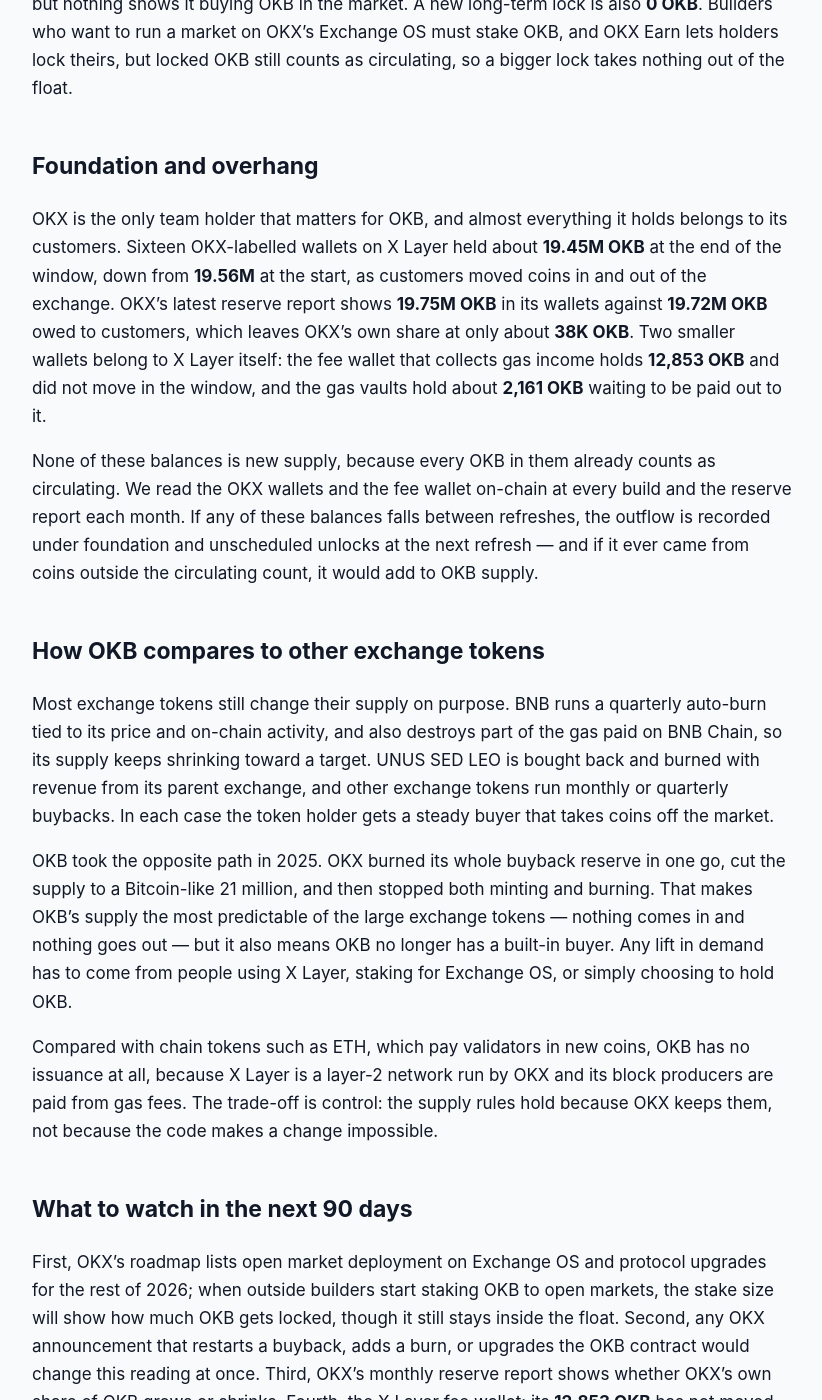
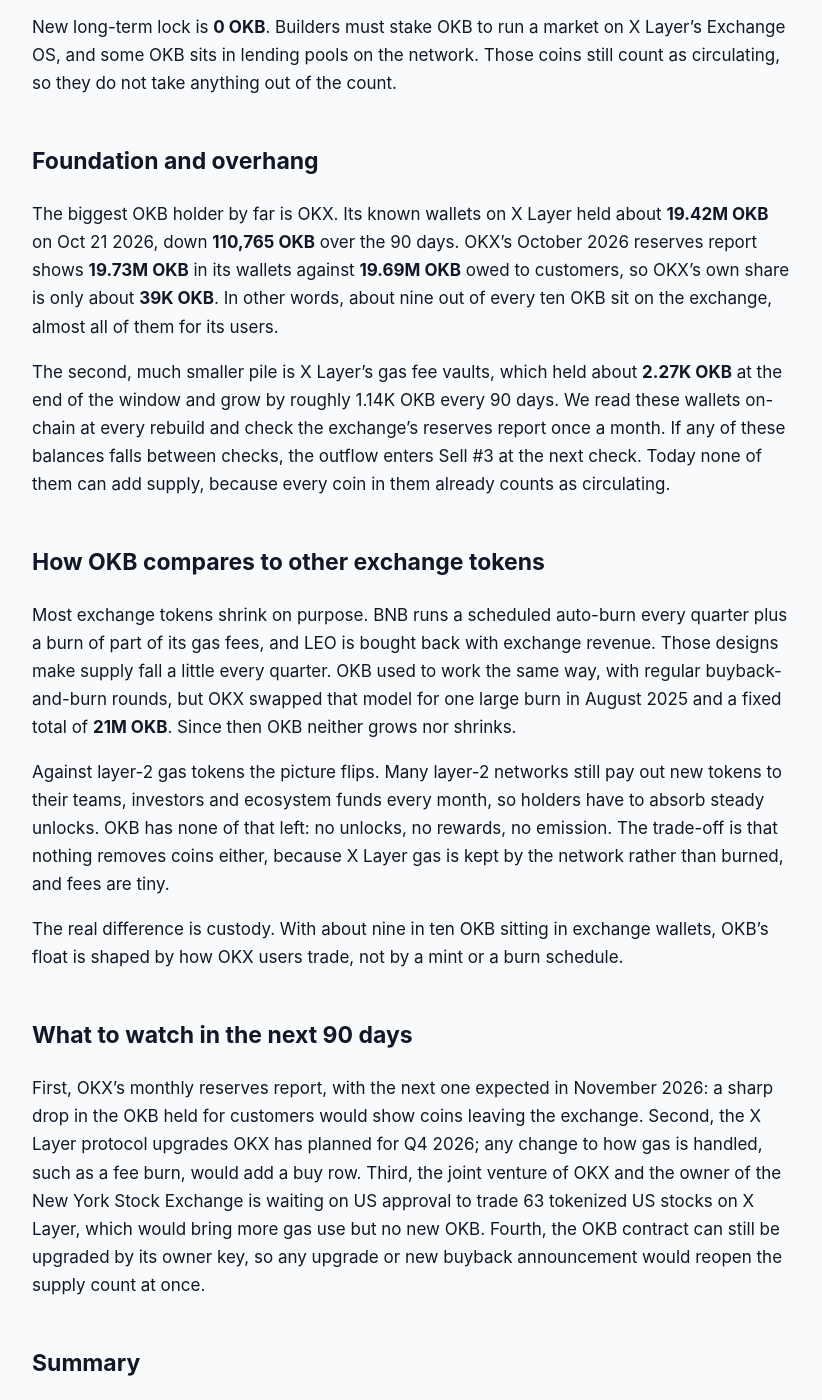
Before and after one commit to jeevansongmy-spec/mrnasdog-articles, a Jekyll site: the page built from crypto/okb-pressure-framework.md, in a window 1280 px wide and 1400 px high, scrolled down 1695 px. Shown: the whole window, without its empty margins (228-1050 px from the left). Built offline with Jekyll 4.4.1, drawn with Linux system fonts in a browser that asks for light colours; some of the changed text lies outside the part shown.

Commit message:
publish: crypto/okb-pressure-framework

```diff
--- a/crypto/okb-pressure-framework.md
+++ b/crypto/okb-pressure-framework.md
@@ -1,6 +1,6 @@
 ---
 title:         "OKB Inflation Analysis · October 2026 · Mixed flows · supply roughly steady"
-description:   "OKB supply is flat: no new OKB minted and no burn, so 0.00% net over 90 days and the same next. 21M coins, all unlocked, since OKX's 2025 reset."
+description:   "OKB supply held flat: no mint, no vesting, no buyback and no fee burn, so 0.00% net over 90 days and the same next. 21M OKB since the Aug 2025 burn."
 canonical_url: "https://mrnasdog.com/research/okb/inflation"
 tags:          ["crypto", "okb", "okx", "layer2"]
 published:     true
@@ -12,48 +12,54 @@ published:     true
 <!-- main-page -->
 ➜ Start with the OKB coin page for the short answer (should you buy OKB?) and its price drivers: [mrnasdog.com/research/okb](https://mrnasdog.com/research/okb)
 
-The MrNasDog Pressure Framework reads OKB, the gas token of OKX's X Layer network, as **flat at 0.00%** over the last 90 days and the next 90: **0 OKB** of new supply against **0 OKB** removed, with **21M OKB** in circulation and all of it unlocked. OKX fixed the OKB supply at 21 million in August 2025, after a one-time burn of **65.26M OKB**, and removed the mint function from the token contract. Since then nothing adds OKB and nothing takes it away: there is no block reward, no vesting, no buyback and no fee burn. The inflation monitor agrees at **+0.01%**.
+OKB supply did not move in the last 90 days. Between Jul 23 and Oct 21 2026 the ledger shows **0 OKB** of new supply and **0 OKB** removed, for a net change of **0.00%**, and the next 90 days project the same **0.00%**. OKB is the gas coin of OKX's X Layer network, has no block reward and no vesting left, and has stayed at a total of **21M OKB** since OKX burned **65.26M OKB** on Aug 15 2025. Other supply trackers read **+0.01%**, the same picture.
 
 ## The verdict, in one paragraph
 
-OKB supply moved **0.00%** net over the 90 days from Jul 13 2026 to Oct 11 2026, and we project **0.00%** for the next 90 days to Jan 9 2027. The inflation monitor, which reads circulating supply day by day, shows **+0.0055%** over its own 90-day window, a gap of **0.006 percentage points** — far inside the 0.5-point line, so no warning chip is shown. OKB is a **fixed-supply exchange chain token**: every OKB that will exist already exists, and no programme is shrinking the count either.
+OKB's net supply change over the last 90 days is **0.00%** of the **21M OKB** in circulation, and the forecast for the next 90 days is also **0.00%**. Other supply trackers show **+0.01%** for the same 90 days, a gap of **0.01 points**, which is too small to need a warning flag on the page. Nothing was minted, nothing vested and nothing was burned in any amount that shows at two decimal places. OKB is a **flat-supply exchange gas token**: the number of coins stands still, and only the owners of those coins change.
 
 ## Sell pressure: where new OKB comes from
 
-Protocol inflation is **0 OKB**. X Layer pays no block reward, and the OKB token contract has had no mint function since OKX upgraded it on Aug 18 2025. We read the Ethereum version of OKB at both ends of the window and it held at exactly **429,065 OKB**, and we confirmed that this number sits in storage that can change — so the flat reading is a real measurement, not a frozen constant. New OKB can only appear on X Layer through the bridge from Ethereum, and the bridge token that backs it stayed at **559,345** at both ends: no OKB was bridged in. OKX can still upgrade the contract, so this row is re-checked at every build rather than marked as permanent.
+Protocol inflation is **0 OKB**. X Layer has no block reward. The network's sequencer is paid in gas fees, and those fees are OKB that already circulates, so running the chain creates no new OKB. On the Ethereum side, the older OKB token still has about **429K OKB** outstanding, and that number did not change by a single coin between Jul 23 and Oct 21 2026. OKX stopped OKB withdrawals to Ethereum in August 2025, and no OKB moved from Ethereum into X Layer in these 90 days.
 
-Vesting unlocks are **0 OKB**. All 21 million OKB already count as circulating, and no team, investor or reward schedule is left to release. Foundation and unscheduled unlocks are also **0 OKB**: OKX's own wallets do move OKB, but every coin in them is already counted as circulating, so a transfer out of them changes who holds OKB, not how much exists. Long-term locked or bankruptcy supply is **0 OKB**, because no estate, trustee or lock holds OKB that could come back to the market.
+Vesting unlocks are **0 OKB**. OKB's old release schedule ended in 2018, and all **21M OKB** now count as unlocked. There is no team cliff, no investor unlock and no monthly release anywhere ahead.
+
+Foundation and unscheduled unlocks are **0 OKB**. OKX itself is the only large holder that matters, and its wallets on X Layer hold about **19.42M OKB**. That pile is mostly customers' coins, and every coin in it already counts as circulating, so when OKX moves OKB out to users or to the market, no new supply appears.
+
+Long-term locked or bankruptcy supply is **0 OKB**. No court case, estate or long lock holds OKB waiting to come back to the market.
 
 ## Buy pressure: where new OKB goes
 
-The programmatic buyback is **0 OKB**. For years OKX bought back and burned OKB every quarter; that programme ended with the one-time burn of **65,256,712 OKB** on Aug 15 2025, which used up the coins OKX had bought back and held in reserve. No new buyback has been announced since.
+Programmatic buyback is **0 OKB**. For years OKX bought back OKB with exchange profits and burned it. That programme ended with the one-time burn of **65.26M OKB** on Aug 15 2025, which brought the total down to **21M OKB**. OKX said at the time that the total would stay at 21M, and no OKB buyback has run since.
 
-The protocol fee burn is **0 OKB**. Every transaction on X Layer pays gas in OKB, but the fees are kept in the network's gas vaults rather than destroyed: about **1,077 OKB** of fees piled up there in these 90 days. Checked on both Ethereum and X Layer, the burn addresses received only **0.47 OKB**, stray transfers too small to show. Gas on X Layer is so cheap — a fraction of a cent per transaction — that even a real fee burn would remove very little OKB.
+Protocol fee burn is **0 OKB**. Gas on X Layer is not destroyed. About **1.14K OKB** of fees flowed into the network's fee vaults during these 90 days, and those coins stay in circulation. A few stray transfers to burn addresses removed under half a coin in total, far too little to show in the ledger.
 
-A foundation buy is **0 OKB**: OKX raised fresh money from outside investors in October 2026, but nothing shows it buying OKB in the market. A new long-term lock is also **0 OKB**. Builders who want to run a market on OKX's Exchange OS must stake OKB, and OKX Earn lets holders lock theirs, but locked OKB still counts as circulating, so a bigger lock takes nothing out of the float.
+Foundation buy is **0 OKB**. OKX does not buy OKB for its own treasury. The company raised new money in October 2026 at a $25B valuation, and none of that went into buying the coin.
+
+New long-term lock is **0 OKB**. Builders must stake OKB to run a market on X Layer's Exchange OS, and some OKB sits in lending pools on the network. Those coins still count as circulating, so they do not take anything out of the count.
 
 ## Foundation and overhang
 
-OKX is the only team holder that matters for OKB, and almost everything it holds belongs to its customers. Sixteen OKX-labelled wallets on X Layer held about **19.45M OKB** at the end of the window, down from **19.56M** at the start, as customers moved coins in and out of the exchange. OKX's latest reserve report shows **19.75M OKB** in its wallets against **19.72M OKB** owed to customers, which leaves OKX's own share at only about **38K OKB**. Two smaller wallets belong to X Layer itself: the fee wallet that collects gas income holds **12,853 OKB** and did not move in the window, and the gas vaults hold about **2,161 OKB** waiting to be paid out to it.
+The biggest OKB holder by far is OKX. Its known wallets on X Layer held about **19.42M OKB** on Oct 21 2026, down **110,765 OKB** over the 90 days. OKX's October 2026 reserves report shows **19.73M OKB** in its wallets against **19.69M OKB** owed to customers, so OKX's own share is only about **39K OKB**. In other words, about nine out of every ten OKB sit on the exchange, almost all of them for its users.
 
-None of these balances is new supply, because every OKB in them already counts as circulating. We read the OKX wallets and the fee wallet on-chain at every build and the reserve report each month. If any of these balances falls between refreshes, the outflow is recorded under foundation and unscheduled unlocks at the next refresh — and if it ever came from coins outside the circulating count, it would add to OKB supply.
+The second, much smaller pile is X Layer's gas fee vaults, which held about **2.27K OKB** at the end of the window and grow by roughly 1.14K OKB every 90 days. We read these wallets on-chain at every rebuild and check the exchange's reserves report once a month. If any of these balances falls between checks, the outflow enters Sell #3 at the next check. Today none of them can add supply, because every coin in them already counts as circulating.
 
 ## How OKB compares to other exchange tokens
 
-Most exchange tokens still change their supply on purpose. BNB runs a quarterly auto-burn tied to its price and on-chain activity, and also destroys part of the gas paid on BNB Chain, so its supply keeps shrinking toward a target. UNUS SED LEO is bought back and burned with revenue from its parent exchange, and other exchange tokens run monthly or quarterly buybacks. In each case the token holder gets a steady buyer that takes coins off the market.
+Most exchange tokens shrink on purpose. BNB runs a scheduled auto-burn every quarter plus a burn of part of its gas fees, and LEO is bought back with exchange revenue. Those designs make supply fall a little every quarter. OKB used to work the same way, with regular buyback-and-burn rounds, but OKX swapped that model for one large burn in August 2025 and a fixed total of **21M OKB**. Since then OKB neither grows nor shrinks.
 
-OKB took the opposite path in 2025. OKX burned its whole buyback reserve in one go, cut the supply to a Bitcoin-like 21 million, and then stopped both minting and burning. That makes OKB's supply the most predictable of the large exchange tokens — nothing comes in and nothing goes out — but it also means OKB no longer has a built-in buyer. Any lift in demand has to come from people using X Layer, staking for Exchange OS, or simply choosing to hold OKB.
+Against layer-2 gas tokens the picture flips. Many layer-2 networks still pay out new tokens to their teams, investors and ecosystem funds every month, so holders have to absorb steady unlocks. OKB has none of that left: no unlocks, no rewards, no emission. The trade-off is that nothing removes coins either, because X Layer gas is kept by the network rather than burned, and fees are tiny.
 
-Compared with chain tokens such as ETH, which pay validators in new coins, OKB has no issuance at all, because X Layer is a layer-2 network run by OKX and its block producers are paid from gas fees. The trade-off is control: the supply rules hold because OKX keeps them, not because the code makes a change impossible.
+The real difference is custody. With about nine in ten OKB sitting in exchange wallets, OKB's float is shaped by how OKX users trade, not by a mint or a burn schedule.
 
 ## What to watch in the next 90 days
 
-First, OKX's roadmap lists open market deployment on Exchange OS and protocol upgrades for the rest of 2026; when outside builders start staking OKB to open markets, the stake size will show how much OKB gets locked, though it still stays inside the float. Second, any OKX announcement that restarts a buyback, adds a burn, or upgrades the OKB contract would change this reading at once. Third, OKX's monthly reserve report shows whether OKX's own share of OKB grows or shrinks. Fourth, the X Layer fee wallet: its **12,853 OKB** has not moved, and a payout would show up here first.
+First, OKX's monthly reserves report, with the next one expected in November 2026: a sharp drop in the OKB held for customers would show coins leaving the exchange. Second, the X Layer protocol upgrades OKX has planned for Q4 2026; any change to how gas is handled, such as a fee burn, would add a buy row. Third, the joint venture of OKX and the owner of the New York Stock Exchange is waiting on US approval to trade 63 tokenized US stocks on X Layer, which would bring more gas use but no new OKB. Fourth, the OKB contract can still be upgraded by its owner key, so any upgrade or new buyback announcement would reopen the supply count at once.
 
 ## Summary
 
-OKB supply is flat: **0.00%** net over the last 90 days and the next 90, with **21M OKB** in circulation, all of it unlocked. Since the August 2025 reset, no new OKB is minted, nothing vests, and neither a buyback nor a fee burn removes coins, because X Layer keeps its gas fees instead of destroying them. The key risk is that this rests on OKX's choices — the token contract can still be upgraded — while the upside case is that Exchange OS and X Layer growth create demand for a supply that cannot grow. Until OKX changes the rules, OKB's supply stays at 21 million.
+OKB's supply was flat over the last 90 days, at **0.00%**, and is projected to stay flat for the next 90 days, with other trackers reading **+0.01%**. OKB is the gas coin of OKX's X Layer, with **21M OKB** in total since OKX's **65.26M OKB** burn on Aug 15 2025, no block reward, no vesting, no buyback and no fee burn. The main risk is concentration: about **19.42M OKB** sit in OKX's wallets, almost all of it customers' coins, so the exchange shapes the float. The ceiling is the 21M total, which only an upgrade of the token contract could change.
 
 ---
 
-*MrNasDog Pressure Framework analysis of OKB, Metric 1 — Inflation. Data + explanation only. Not financial advice. Checked Oct 11 2026.*
+*MrNasDog Pressure Framework analysis of OKB, Metric 1 — Inflation. Data + explanation only. Not financial advice. Checked Oct 21 2026.*
```
